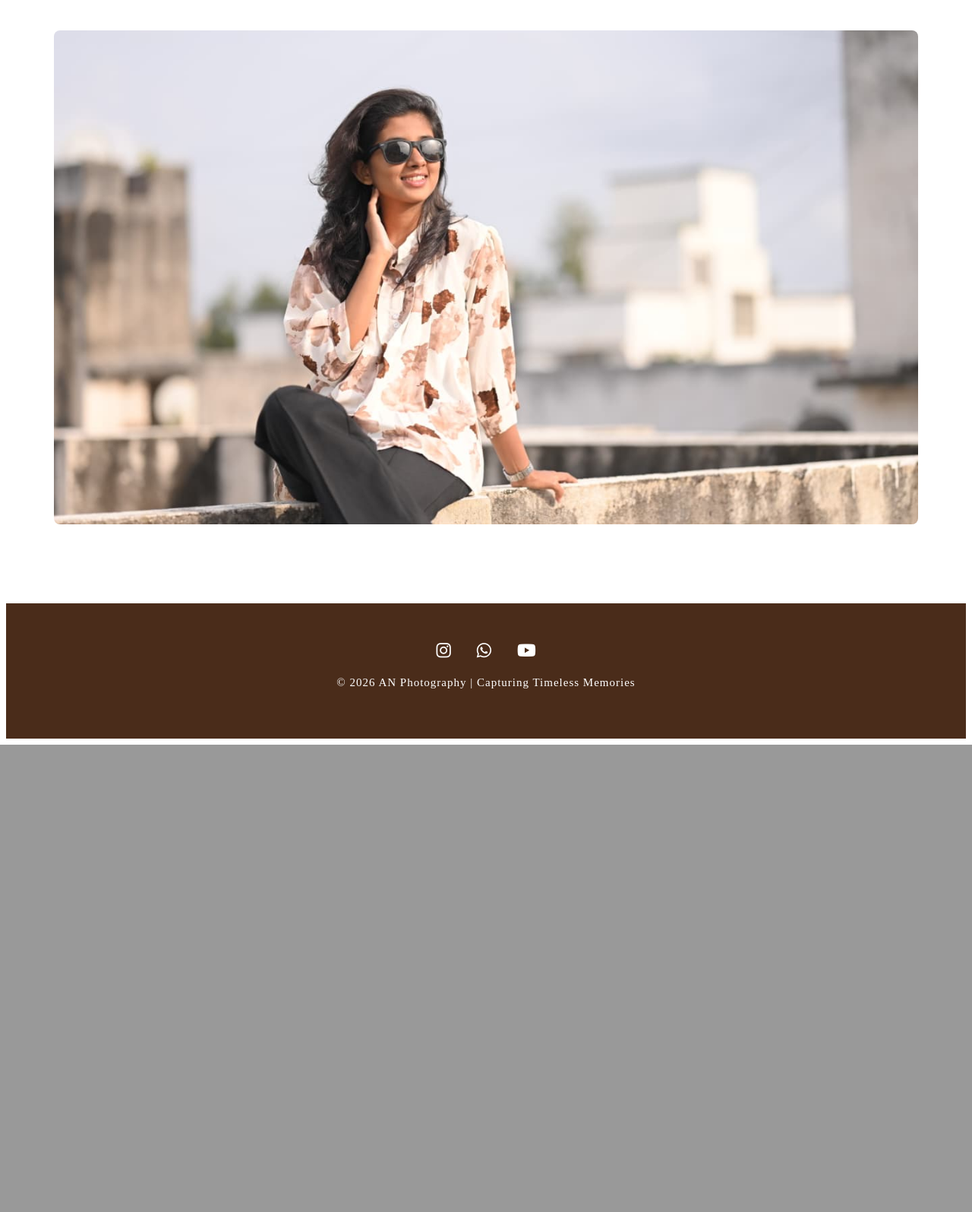
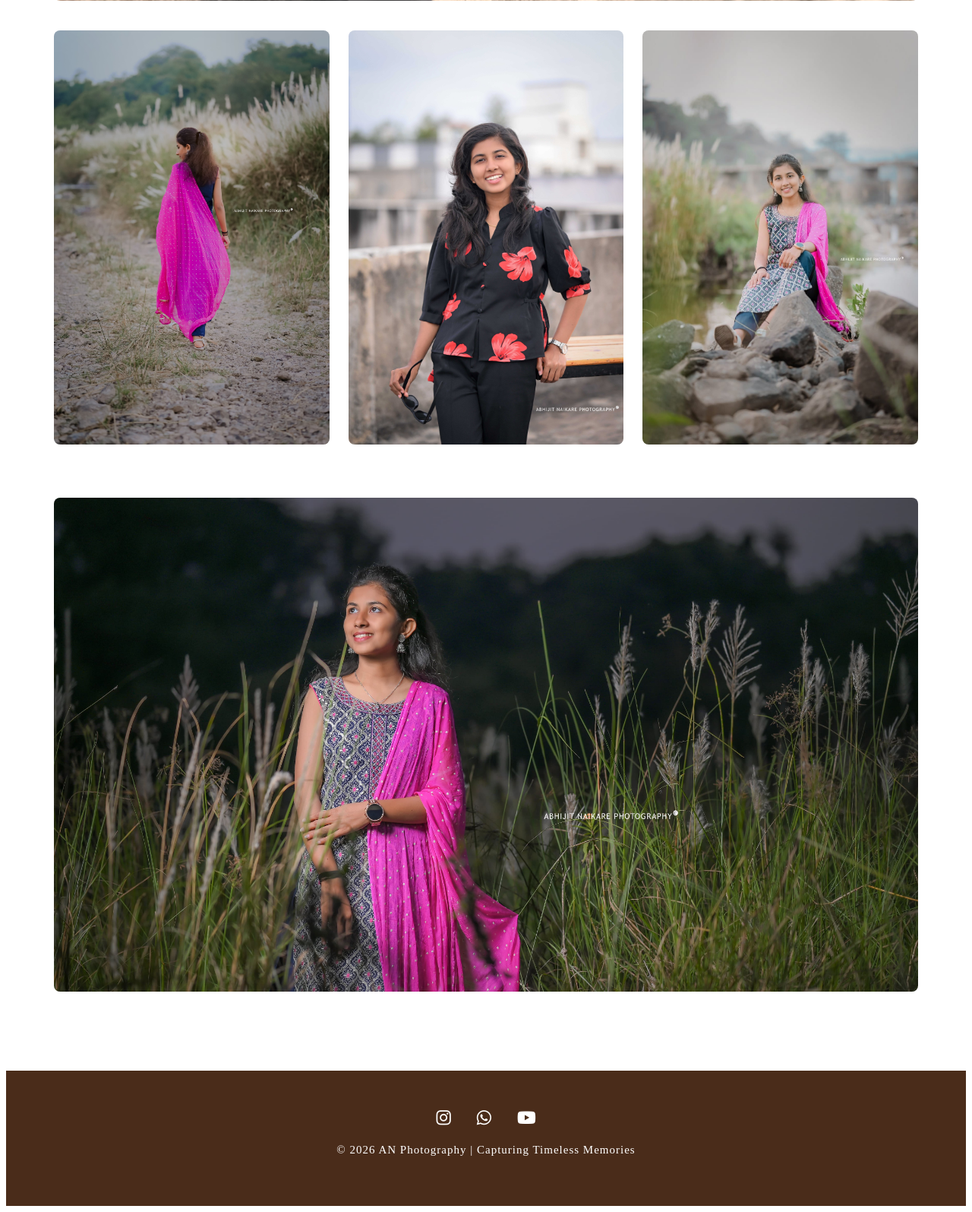
Before and after one commit to shraa08/SILVER_FRAME, a Flask app: page /portfolio in a window 1280 px wide. Shown: the part 4013-5608 px from the top of the page at 76% size. Before the commit the page ends 4993 px from the top, so only its background shows below. Run offline with Flask 3, Linux system fonts and the light colour scheme; some web fonts are replaced.

Commit message:
Updated website

```diff
--- a/templates/portfolio.html
+++ b/templates/portfolio.html
@@ -53,9 +53,7 @@
     <div class="landscape">
         <img src="{{ url_for('static', filename='images/portfolio/8.jpeg') }}">
     </div>
-    <div class="landscape">
-        <img src="{{ url_for('static', filename='images/portfolio/16.jpeg') }}">
-    </div>
+
 
     <div class="portrait-grid">
         <img src="{{ url_for('static', filename='images/portfolio/9.jpeg') }}">
@@ -68,6 +66,16 @@
 
     <div class="landscape">
         <img src="{{ url_for('static', filename='images/portfolio/15.jpg') }}">
+    </div>
+
+    <div class="portrait-grid">
+        <img src="{{ url_for('static', filename='images/portfolio/17.jpg') }}">
+        <img src="{{ url_for('static', filename='images/portfolio/18.jpeg') }}">
+        <img src="{{ url_for('static', filename='images/portfolio/19.jpeg') }}">
+    </div>
+
+     <div class="landscape">
+        <img src="{{ url_for('static', filename='images/portfolio/20.jpeg') }}">
     </div>
 
 
```
Also changed, not shown: static/images/portfolio/17.jpg (added), static/images/portfolio/18.jpeg (added), static/images/portfolio/19.jpeg (added), static/images/portfolio/20.jpeg (renamed from static/images/portfolio/16.jpeg).
